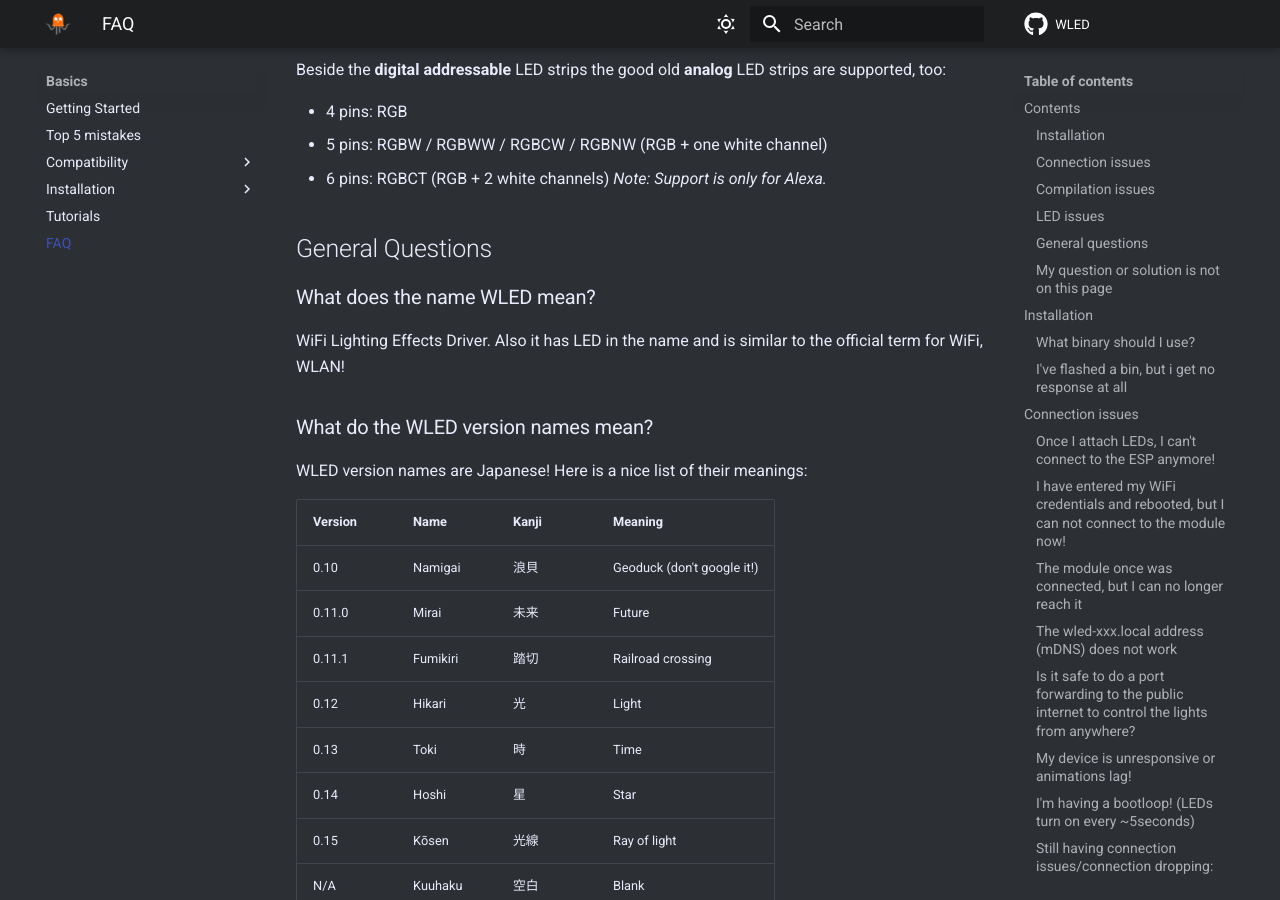
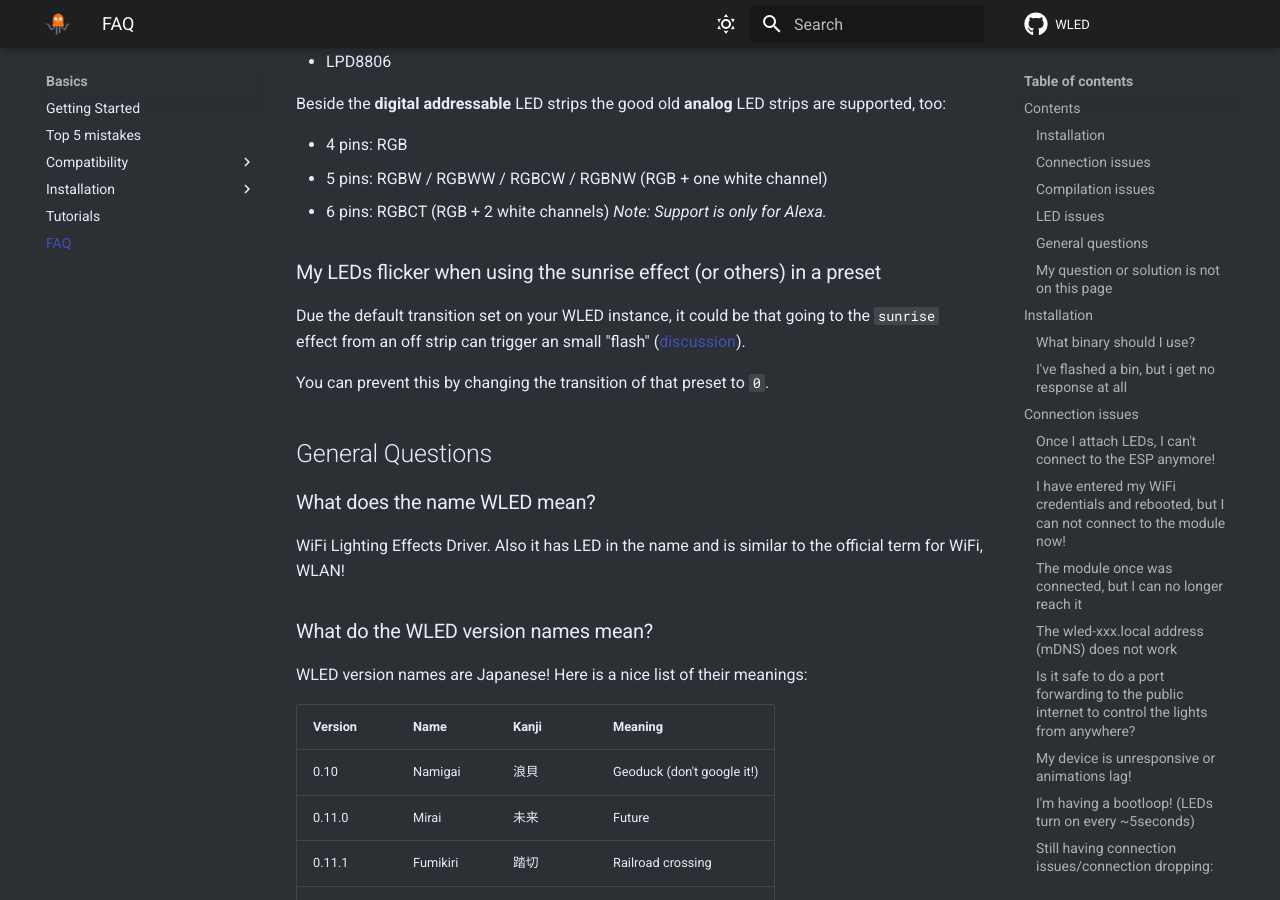
Before and after one commit to Aircoookie/WLED-Docs, an MkDocs documentation site: the page built from docs/basics/faq.md, in a window 1280 px wide and 900 px high, scrolled down 7311 px. Built offline with MkDocs 1.6.1 and Material for MkDocs 9.7.7, drawn with Linux system fonts in a browser that asks for light colours; comment, search, counter and statistics services are not loaded; some of the changed text lies outside the part shown.

Commit message:
Update faq.md with info about potencial transition "flash"

```diff
--- a/docs/basics/faq.md
+++ b/docs/basics/faq.md
@@ -42,6 +42,7 @@
 - [Why is gpio2/D4 the default LED pin?](#why-is-gpio2d4-the-default-led-pin)
 - [Why can I only use 500 LEDs on the ESP8266 GPIO pin 3?](#why-can-i-only-use-500-leds-on-the-esp8266-gpio-pin-3)
 - [What LED strip hardware is supported by WLED?](#what-led-strip-hardware-is-supported-by-wled)
+- [My LEDs flicker when using the sunrise effect (or others) in a preset](#my-leds-flicker-when-using-the-sunrise-effect-or-others-in-a-preset)
 
 ### General questions
 
@@ -238,6 +239,11 @@
 - 5 pins: RGBW / RGBWW / RGBCW / RGBNW (RGB + one white channel)
 - 6 pins: RGBCT (RGB + 2 white channels) _Note: Support is only for Alexa._
 
+### My LEDs flicker when using the sunrise effect (or others) in a preset
+Due the default transition set on your WLED instance, it could be that going to the `sunrise` effect from an off strip can trigger an small "flash" ([discussion](https://github.com/Aircoookie/WLED/issues/3911#issuecomment-2060678535)).
+
+You can prevent this by changing the transition of that preset to `0`.
+
 ## General Questions
 
 ### What does the name WLED mean?
```
